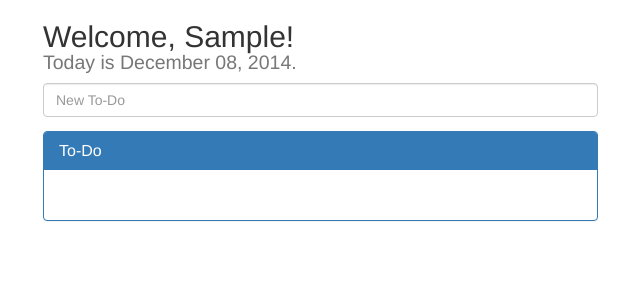
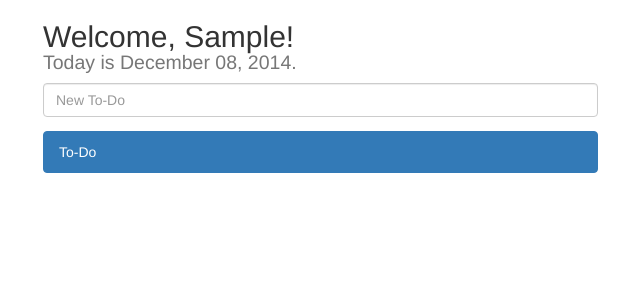
Before and after one commit to matthewdeeco/todolist-meowstic, a Django app: page /home/ in a window 1280 px wide. Shown: the top 300 px of the page, without its empty margins (27-667 px from the left). Run offline with Django 3.2, Linux system fonts and the light colour scheme; the visitor is signed in with stand-in values (Sample User, id 1); data that the repository does not hold is empty; some libraries are stand-ins or nearby versions.

Commit message:
convert item list from panel to list group

```diff
--- a/todo/templates/home.html
+++ b/todo/templates/home.html
@@ -13,12 +13,8 @@
 			{% csrf_token %}
 		</form>
 
-		<div class="panel panel-primary">
-			<div class="panel-heading">
-				<h2 class="panel-title">To-Do</h2>
-			</div>
-			<div class="panel-body">
 		<ul class="list-group" id="item_list">
+			<li class="list-group-item active">To-Do</li>
 			{% for item in items %}
 				<li class="list-group-item item_text">
 						{{ item.text }}
@@ -27,7 +23,5 @@
 		</ul>
 	</div>
 </div>
-	</div>
-</div>
 
 {% endblock %}
```
Lines whose indentation alone changed are shown as unchanged.
